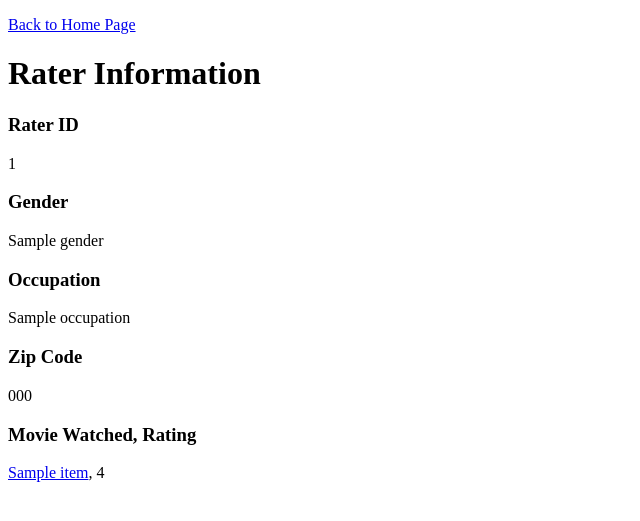
After one commit to tdhuynh/django_movie_rating_pt2, a Python web app: template movie_lens/templates/rater_detail.html in a window 1280 px wide. The commit adds this page. Shown: the top 521 px of the page, without its empty margins (0-640 px from the left). Run offline with Jinja, Linux system fonts and the light colour scheme; the template is opened without the code that fills it: most values are stand-ins (such as "Sample title", 1, 10 or a date in 2020).

Commit message:
movie and rater pages linking to one another

```diff
--- a/movie_lens/movie_lens/urls.py
+++ b/movie_lens/movie_lens/urls.py
@@ -15,7 +15,7 @@ Including another URLconf
 """
 from django.conf.urls import url
 from django.contrib import admin
-from movieratings.views import index_view, top_mov_view, movie_view, rater_view, movie_details
+from movieratings.views import index_view, top_mov_view, movie_view, rater_view, movie_detail, rater_detail
 
 urlpatterns = [
     url(r'^admin/', admin.site.urls),
@@ -23,5 +23,6 @@ urlpatterns = [
     url(r'^top_mov/$', top_mov_view),
     url(r'^movies/$', movie_view),
     url(r'^raters/$', rater_view),
-    url(r'^mov_det/(?P<movie_id>\d+)/$', movie_details),
+    url(r'^rater_detail/(?P<rater_id>\d+)/$', rater_detail),
+    url(r'^movie_detail/(?P<movie_id>\d+)/$', movie_detail),
 ]
--- a/movie_lens/movieratings/models.py
+++ b/movie_lens/movieratings/models.py
@@ -34,6 +34,7 @@ class Item(models.Model):
         return Data.objects.filter(item=self).aggregate(Avg('rating')).get('rating__avg')
 
 
+
 class Rater(models.Model):
     age = models.IntegerField()
     gender = models.CharField(max_length=20)
--- a/movie_lens/templates/movies.html
+++ b/movie_lens/templates/movies.html
@@ -10,7 +10,7 @@
     <p>
       {% for row in all_movies %}
         <p>
-          <a href="/mov_det/{{ row.id }}">{{ row }}</a>, {{ row.avg_movie_rating }}
+          <a href="/movie_detail/{{ row.id }}">{{ row }}</a>
         </p>
       {% endfor %}
     </p>
--- /dev/null
+++ b/movie_lens/templates/rater_detail.html
@@ -0,0 +1,35 @@
+<!DOCTYPE html>
+<html>
+  <head>
+    <meta charset="utf-8">
+    <title>Rater Detail</title>
+  </head>
+  <body>
+    <p>
+      <a href="/">Back to Home Page</a>
+      <h1>Rater Information</h1>
+      <p>
+        <h3>Rater ID</h3>
+        {{ rater.id }}
+
+        <h3>Gender</h3>
+        {{ rater.gender }}
+
+        <h3>Occupation</h3>
+        {{ rater.occupation }}
+
+        <h3>Zip Code</h3>
+        {{ rater.zip_code }}
+
+        <h3>Movie Watched, Rating</h3>
+        {% for row in movies_rated %}
+
+        <p>
+          <a href="/movie_detail/{{ row.item.id }}">{{ row.item.title }}</a>, {{ row.rating }}
+        </p>
+        {% endfor %}
+
+      </p>
+    </p>
+  </body>
+</html>
--- a/movie_lens/templates/raters.html
+++ b/movie_lens/templates/raters.html
@@ -2,14 +2,14 @@
 <html>
   <head>
     <meta charset="utf-8">
-    <title>Raters</title>
+    <title>All Raters</title>
   </head>
   <body>
     <a href="/">Back to Home Page</a>
     <h1>All Movie Raters</h1>
     {% for row in all_raters %}
       <p>
-        <h3>{{ row.occupation }}</h3>
+        <a href="/rater_detail/{{ row.id }}">{{ row.id }}</a>
 
       <p>
     {% endfor %}
```
Also changed, not shown: movie_lens/movieratings/views.py (+12 -3 lines), movie_lens/templates/mov_det.html (deleted, +0 -16 lines), movie_lens/templates/movie_detail.html (added, +25 -0 lines).
